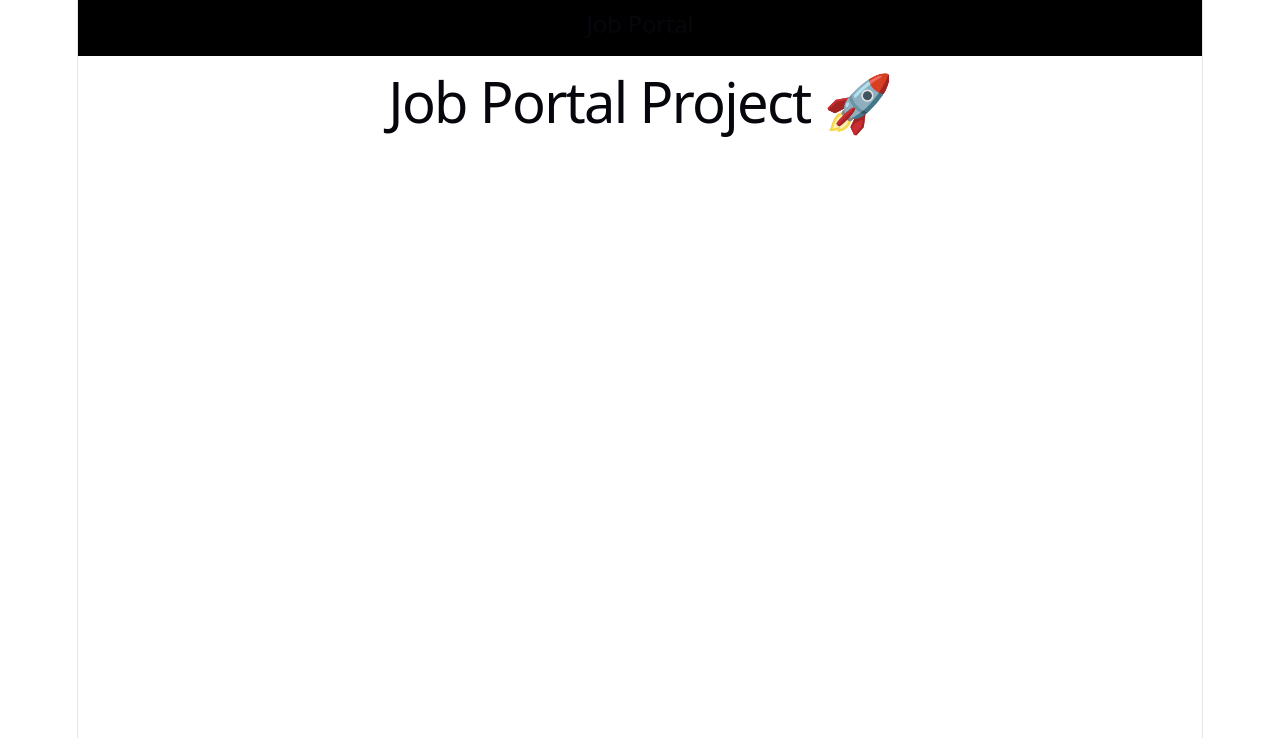
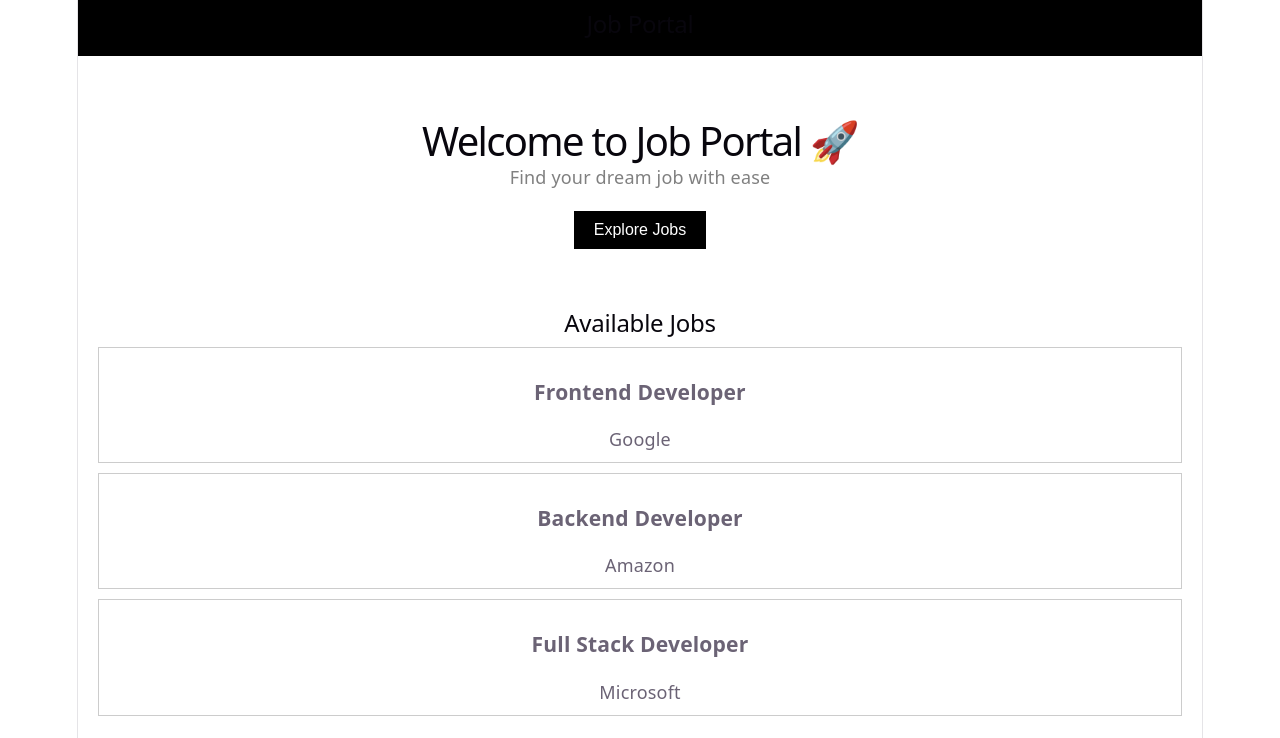
Before and after one commit to pritimotghare497-svg/student-management, a React (Vite) app: page / in a window 1280 px wide. Shown: the top 738 px of the page. Built offline with nearby package versions, Linux system fonts and the light colour scheme.

Commit message:
Added Home UI and Job List component

```diff
--- a/src/App.jsx
+++ b/src/App.jsx
@@ -1,10 +1,13 @@
 import Navbar from "./components/Navbar";
+import Home from "./components/Home";
+import JobList from "./components/JobList";
 
 function App() {
   return (
     <div>
       <Navbar />
-      <h1>Job Portal Project 🚀</h1>
+      <Home />
+      <JobList />
     </div>
   );
 }
--- /dev/null
+++ b/src/components/Home.jsx
@@ -0,0 +1,28 @@
+function Home() {
+  return (
+    <div style={{ padding: "40px", textAlign: "center" }}>
+      <h1 style={{ fontSize: "40px", marginBottom: "10px" }}>
+        Welcome to Job Portal 🚀
+      </h1>
+
+      <p style={{ fontSize: "18px", color: "gray", marginBottom: "20px" }}>
+        Find your dream job with ease
+      </p>
+
+      <button
+        style={{
+          padding: "10px 20px",
+          fontSize: "16px",
+          backgroundColor: "black",
+          color: "white",
+          border: "none",
+          cursor: "pointer",
+        }}
+      >
+        Explore Jobs
+      </button>
+    </div>
+  );
+}
+
+export default Home;
--- /dev/null
+++ b/src/components/JobList.jsx
@@ -0,0 +1,29 @@
+function JobList() {
+  const jobs = [
+    { id: 1, title: "Frontend Developer", company: "Google" },
+    { id: 2, title: "Backend Developer", company: "Amazon" },
+    { id: 3, title: "Full Stack Developer", company: "Microsoft" },
+  ];
+
+  return (
+    <div style={{ padding: "20px" }}>
+      <h2>Available Jobs</h2>
+
+      {jobs.map((job) => (
+        <div
+          key={job.id}
+          style={{
+            border: "1px solid #ccc",
+            padding: "10px",
+            margin: "10px 0",
+          }}
+        >
+          <h3>{job.title}</h3>
+          <p>{job.company}</p>
+        </div>
+      ))}
+    </div>
+  );
+}
+
+export default JobList;
```
